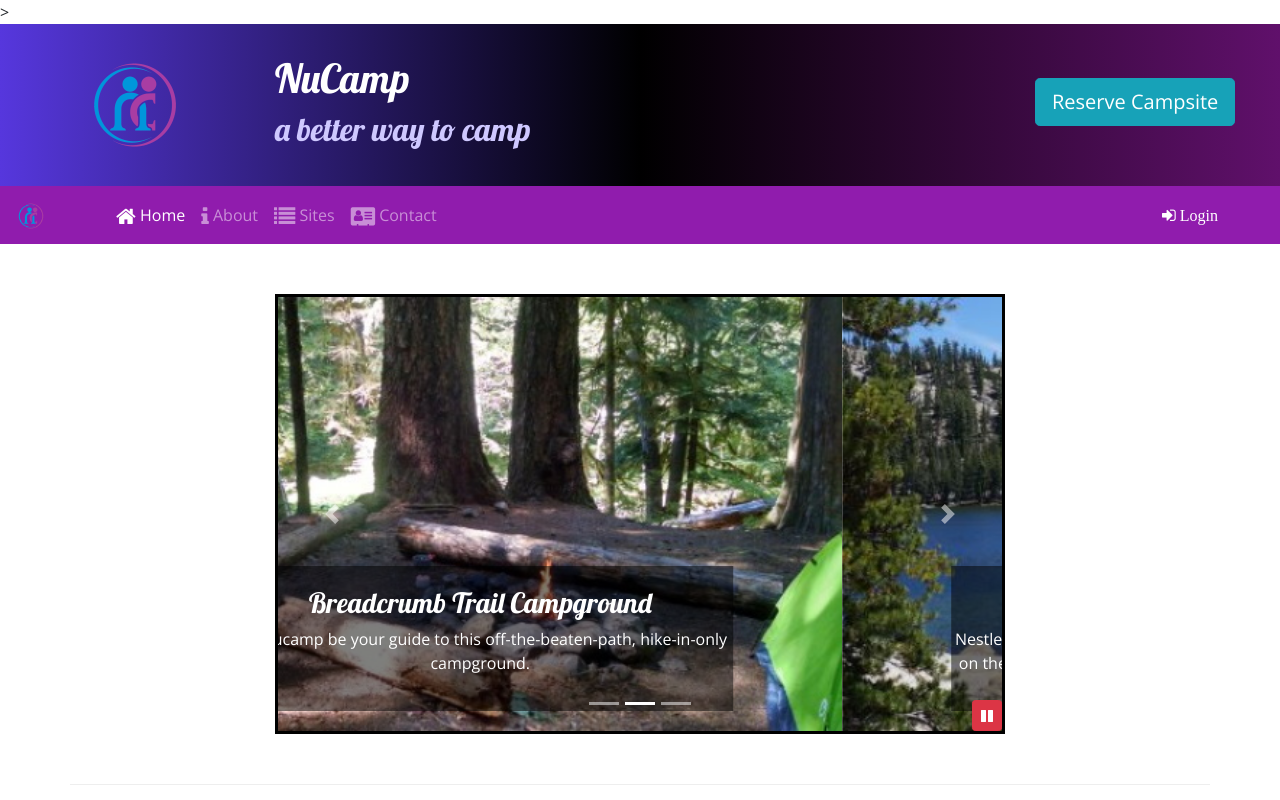
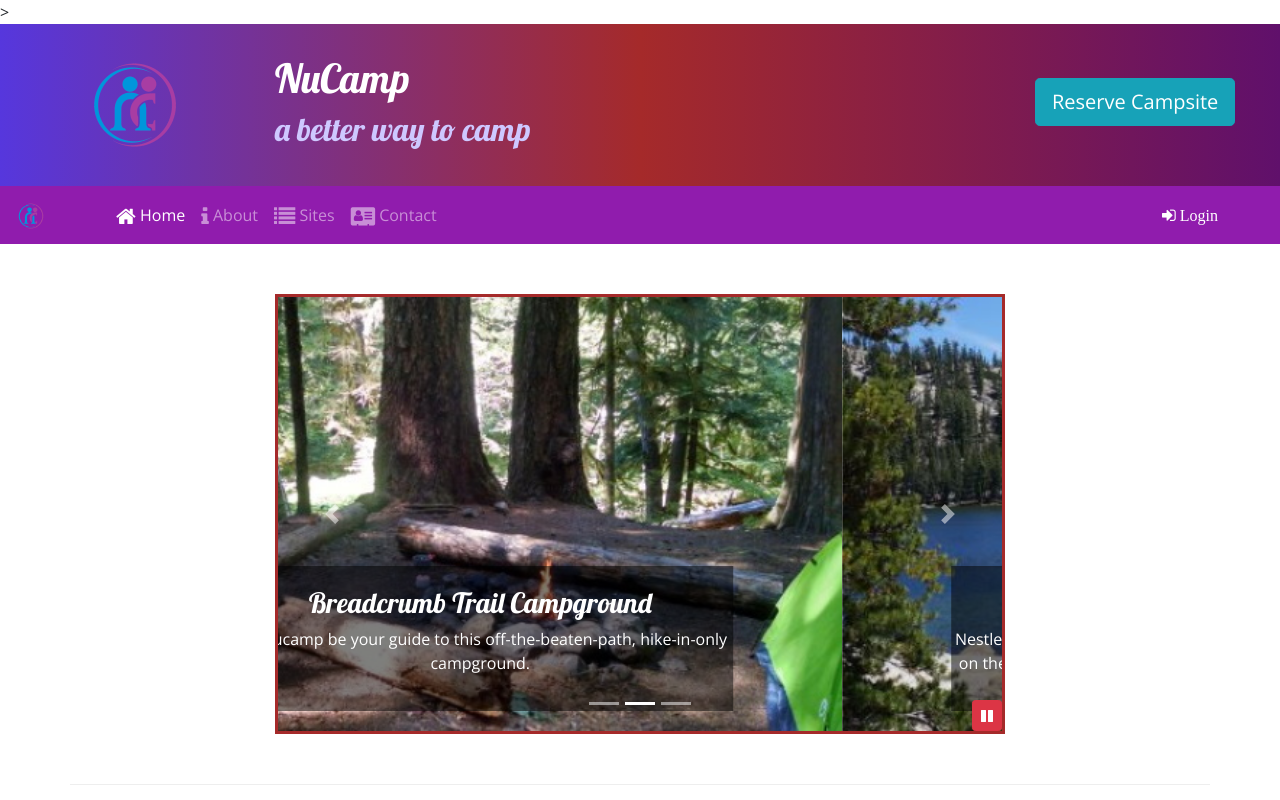
Before and after one commit to HarithaGunda/nucampsite, a website: page index.html in a window 1280 px wide. Shown: the top 800 px of the page. Drawn offline with nearby package versions, Linux system fonts and the light colour scheme; files that its build step writes are made by us from their sources.

Commit message:
testing the git pull

```diff
--- a/css/style.scss
+++ b/css/style.scss
@@ -1,5 +1,5 @@
 //$color-primary: #3046C5;
-$color-primary:black;
+$color-primary:brown;
 $color-secondary: #5637dd;
 $color-pale: #CEC8FF;
 $color-mid: #901CAD;
```
